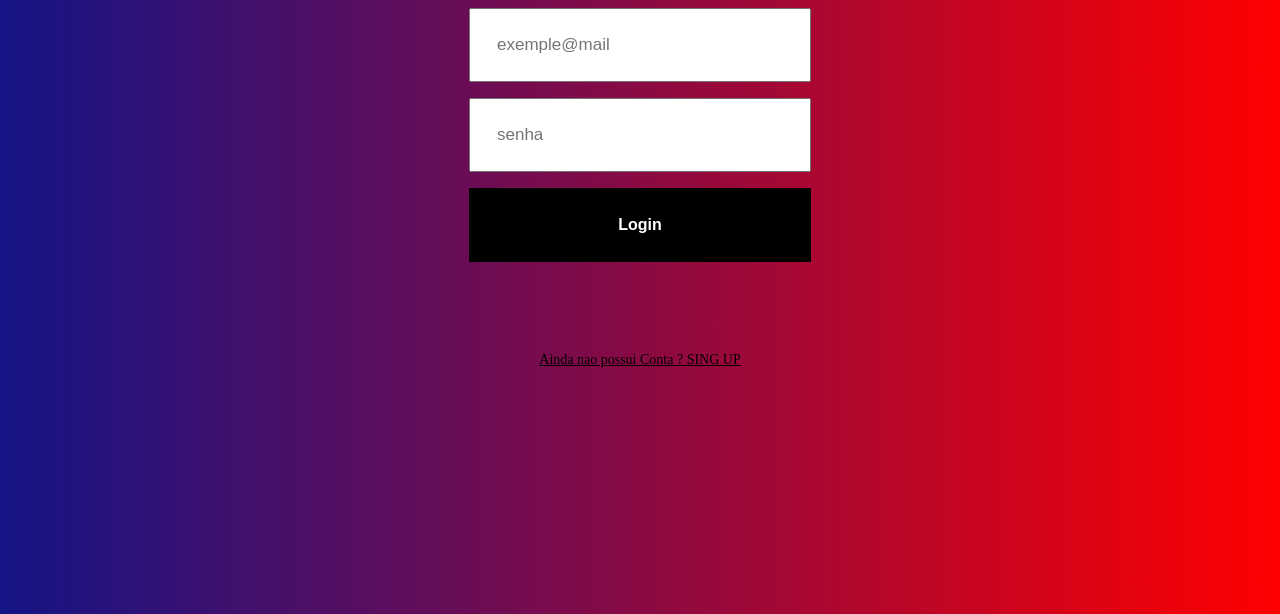
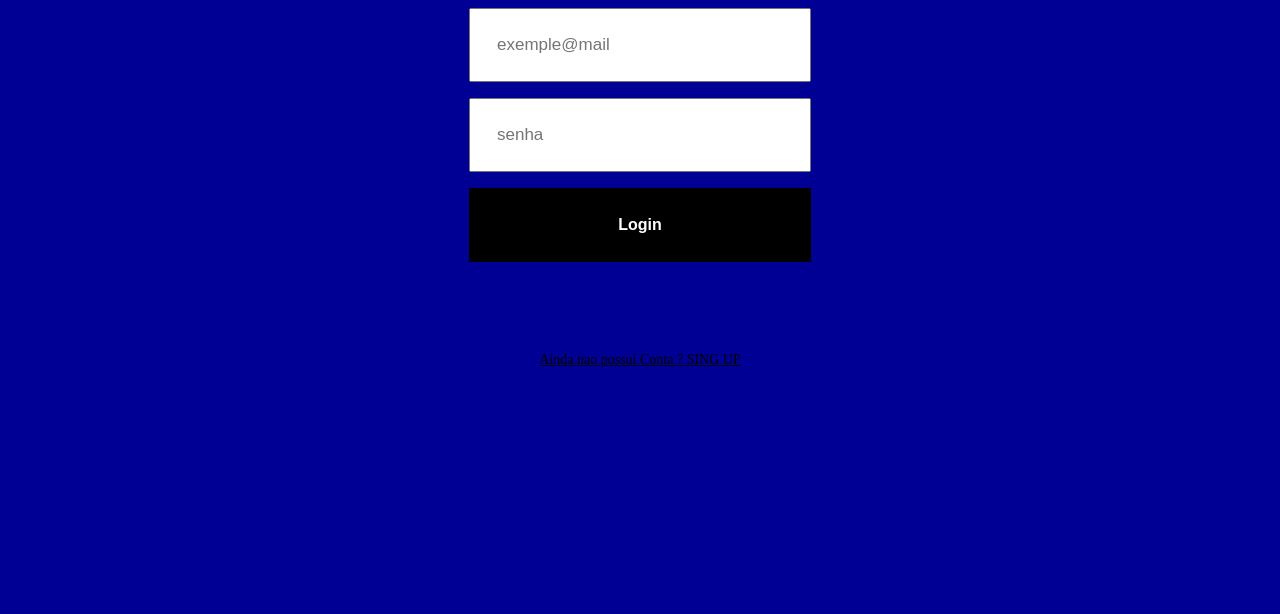
Before and after one commit to SamuelVictorMedeiros/web-platform-vr1xmf, a plain HTML site: page index.html in a window 1280 px wide. Shown: the part 186-800 px from the top of the page. Drawn offline with Linux system fonts and the light colour scheme.

Commit message:
1 file modified

```diff
--- a/styles.css
+++ b/styles.css
@@ -1,6 +1,6 @@
 body {
-  background: rgb(11,0,191);
-background: linear-gradient(90deg, rgba(11,0,191,0) 0%, rgba(20,20,134,1) 0%, rgba(255,0,0,1) 100%);
+  background: rgb(28,0,243);
+background: linear-gradient(90deg, rgba(28,0,243,1) 0%, rgba(1,0,149,1) 0%);
 }
 
 p {
@@ -42,7 +42,7 @@ button {
   color: white;
   font-weight: bold;
   font-size: 16px;
-  cusor: pointer;
+  cursor: pointer;
 }
 
 button:active {
```
